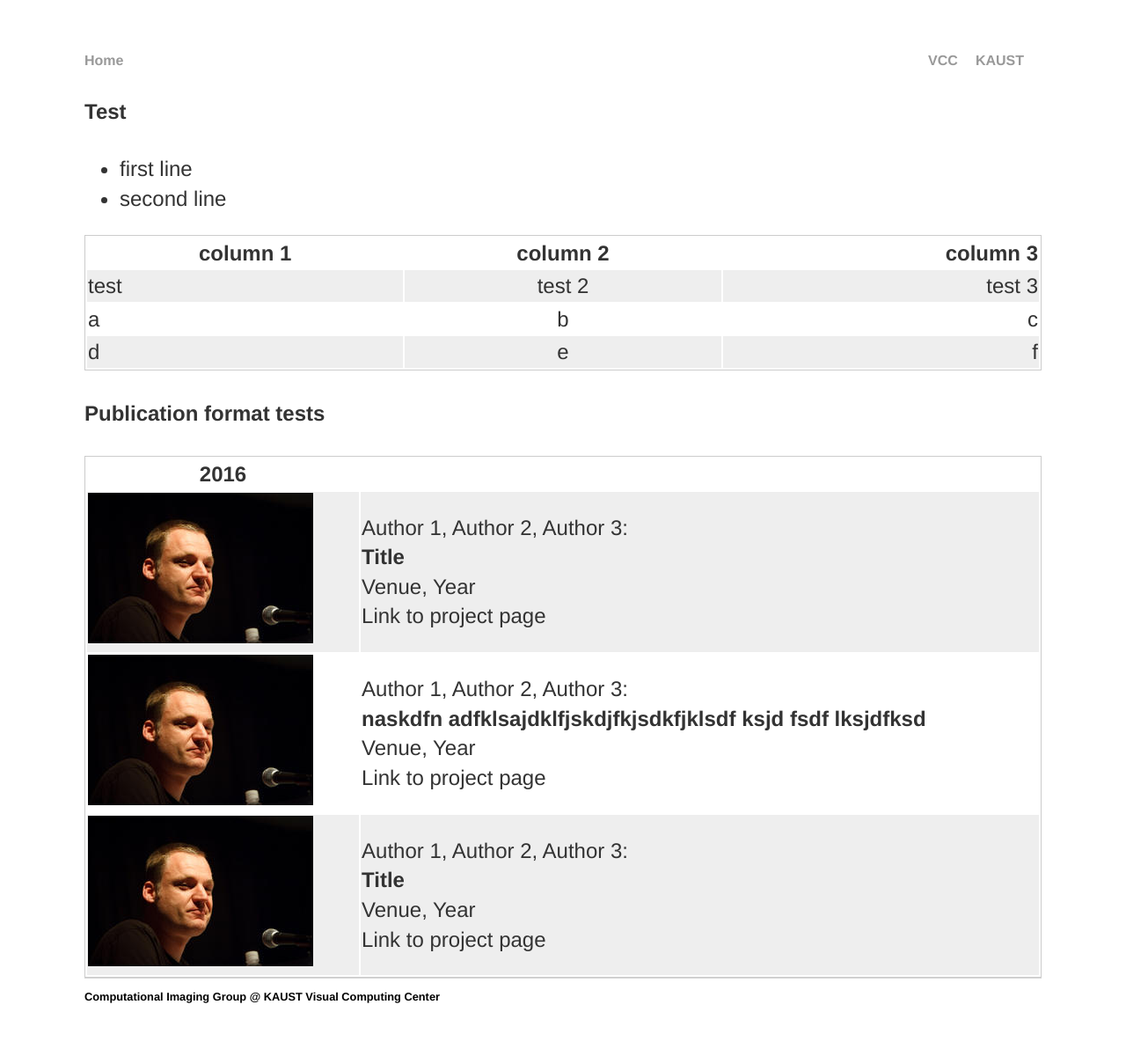
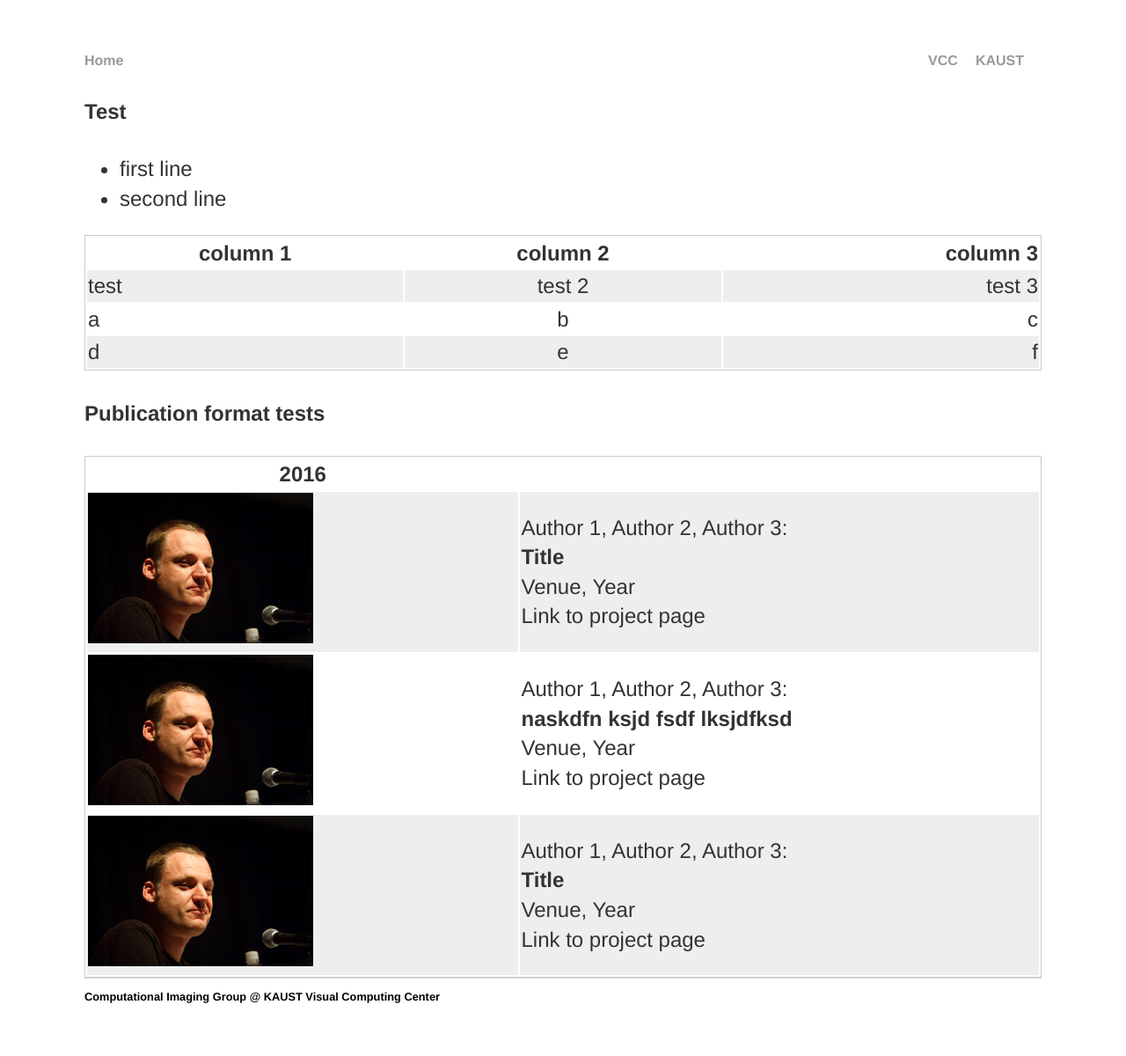
Before and after one commit to vccimaging/vccimaging.github.io, a Jekyll site: the page built from index.md, in a window 1280 px wide. Shown: the whole page at 88% size. Built offline with Jekyll 4.4.1, drawn with Linux system fonts in a browser that asks for light colours.

Commit message:
Update index.md

```diff
--- a/index.md
+++ b/index.md
@@ -19,5 +19,5 @@
 2016 |
 ------- | ------------------------------------------------------------------------------------------------------------------------------
 ![wh](Images/heidrich.jpg) |  Author 1, Author 2, Author 3:<br>**Title**<br>Venue, Year<br>Link to project page
-![wh](Images/heidrich.jpg) |  Author 1, Author 2, Author 3:<br>**naskdfn adfklsajdklfjskdjfkjsdkfjklsdf ksjd fsdf lksjdfksd**<br>Venue, Year<br>Link to project page
+![wh](Images/heidrich.jpg) |  Author 1, Author 2, Author 3:<br>**naskdfn ksjd fsdf lksjdfksd**<br>Venue, Year<br>Link to project page
 ![wh](Images/heidrich.jpg) |  Author 1, Author 2, Author 3:<br>**Title**<br>Venue, Year<br>Link to project page
```
